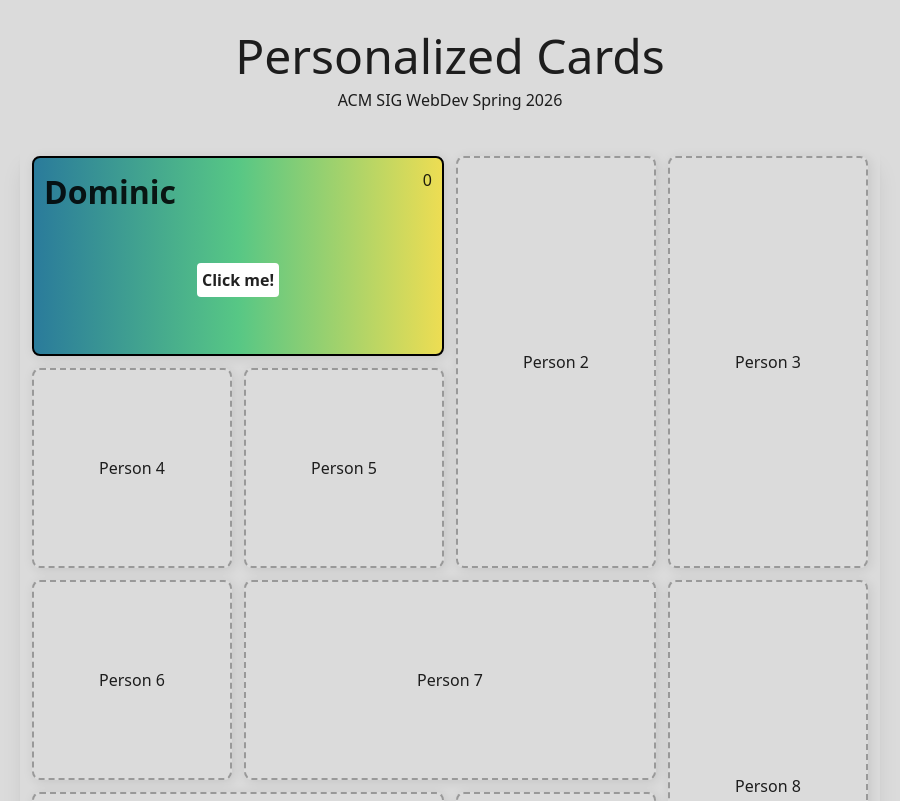
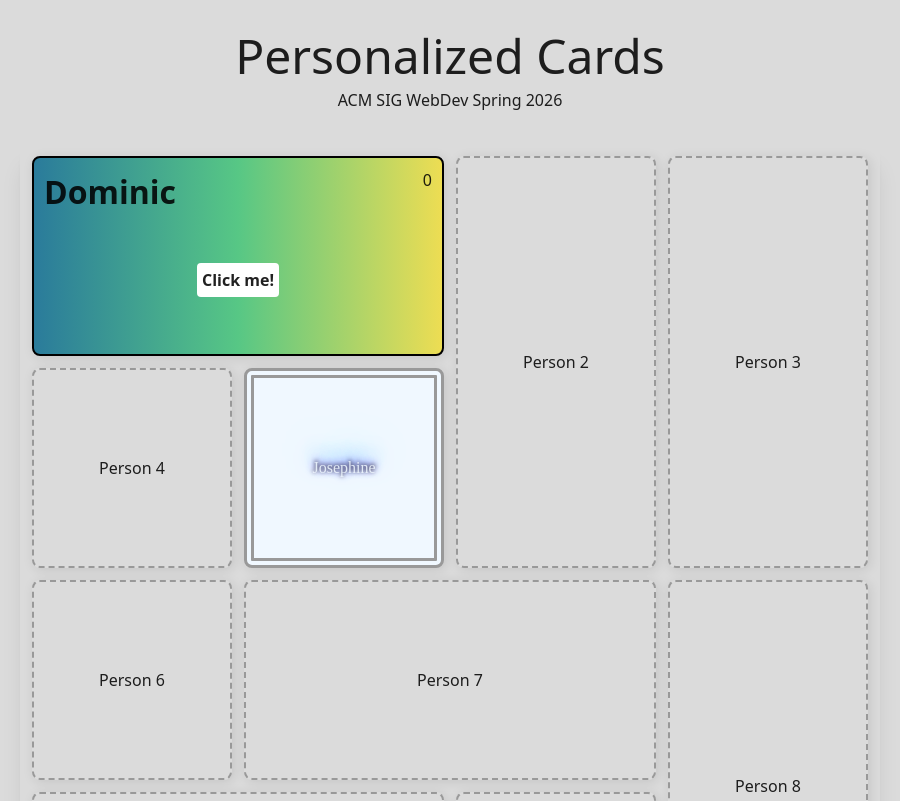
Before and after one commit to danbarajas/Personalized-Cards, a React (Vite) app: page / in a window 1280 px wide. Shown: the top 801 px of the page, without its empty margins (190-1090 px from the left). Built offline with nearby package versions, Linux system fonts and the light colour scheme.

Commit message:
add josephine woah

```diff
--- a/src/cards/Person5/Person5.css
+++ b/src/cards/Person5/Person5.css
@@ -13,10 +13,45 @@
  *    }
  */
 
+@keyframes person5 {
+  0% {
+    transform: scale(1);
+  }
+
+  50% {
+    transform: scale(1.25);
+  }
+
+  100% {
+    transform: scale(1);
+  }
+}
+
+@font-face {
+  font-family: 'Monocraft';
+  src: local('Monocraft'), url(./Monocraft.otf) format('otf');
+}
+
+.person5-text {
+  text-shadow: 0 -1px 4px #FFF, 0 -2px 10px #ff0, 0 -10px 20px #ff8000, 0 -18px 40px #F00;
+  mix-blend-mode: exclusion;
+}
+
 .person5 {
+  font-family: "Monocraft";
   display: flex;
   align-items: center;
   justify-content: center;
-  border: 2px dashed #999;
+  background-color: aliceblue;
+  border: 10px double #999;
   border-radius: 8px;
+  text-decoration: dotted;
+  user-select: none;
 }
+
+.person5:hover {
+  /* background-color: aliceblue; */
+  background: conic-gradient(red, orange, yellow, green, blue, purple, red);
+  /* mix-blend-mode: overlay; */
+  animation: person5 2s ease-in-out infinite;
+}
--- a/src/cards/Person5/Person5.jsx
+++ b/src/cards/Person5/Person5.jsx
@@ -7,13 +7,29 @@
  *  - Edit Person5.css to change your card's styles
  */
 
+import { useState } from 'react';
 import '../cards.css';
 import './Person5.css';
 
+
 function Person5() {
+  const colors = ["white", "red", "orange", "yellow", "green", "blue", "purple", "pink"]
+  const [color, setColor] = useState("white");
+
+
+  function changeColor() {
+    if (color <= 7) {
+      setColor(color + 1);
+    }
+    else {
+      setColor(0);
+    }
+  }
+
+
   return (
-    <div className="card square person5">
-      <p>Person 5</p>
+    <div className="card square person5" onClick={changeColor} >
+      <h1 className="person5-text" style={{color: colors[color]}} >Josephine</h1>
     </div>
   );
 }
```
Also changed, not shown: src/cards/Person5/Monocraft.otf (added).
